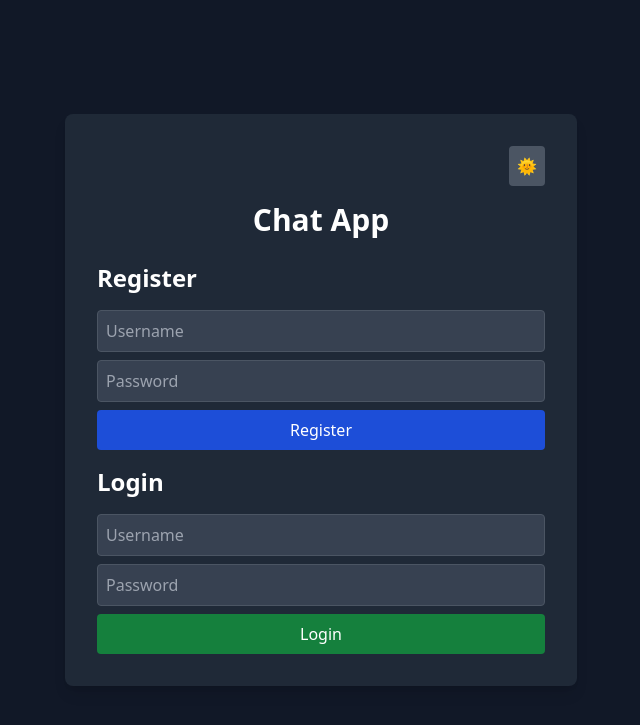
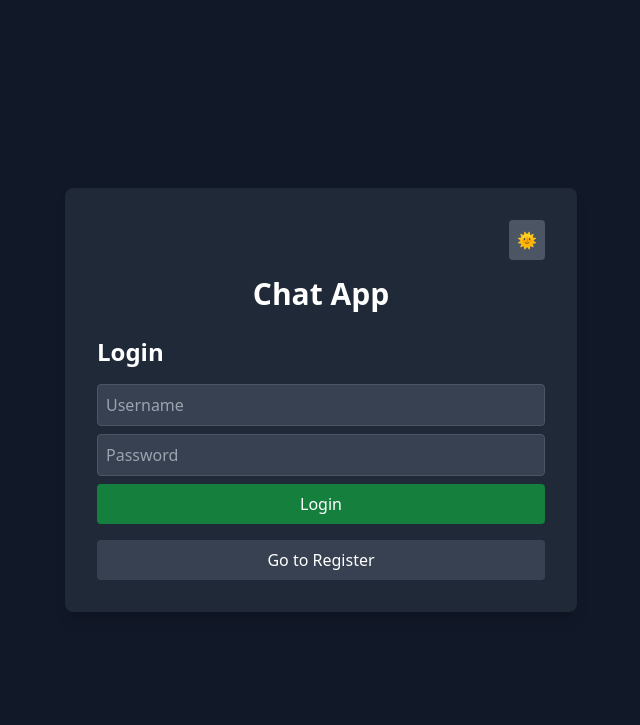
Before and after one commit to alloc7260/Chat-App, a Flask app: page / in a window 1280 px wide. Shown: the top 725 px of the page, without its empty margins (319-959 px from the left). Run offline with Flask 2, Linux system fonts and the light colour scheme; some libraries are stand-ins or nearby versions.

Commit message:
add toggle functionality between login and registration sections

```diff
--- a/static/js/app.js
+++ b/static/js/app.js
@@ -158,6 +158,16 @@ function logout() {
     });
 }
 
+function showRegister() {
+  document.getElementById("login-section").style.display = "none";
+  document.getElementById("register-section").style.display = "block";
+}
+
+function showLogin() {
+  document.getElementById("register-section").style.display = "none";
+  document.getElementById("login-section").style.display = "block";
+}
+
 document.addEventListener("DOMContentLoaded", function () {
   if (window.location.pathname === "/dashboard") { // Check if on the dashboard page
     fetch("/chat", {
@@ -220,4 +230,5 @@ document.addEventListener("DOMContentLoaded", () => {
     document.getElementById("send-svg").setAttribute("fill", "#000000");
     document.getElementById("dark-mode-toggle").innerHTML = moon_svg;
   }
+  showLogin(); // Show login section by default
 });
--- a/templates/index.html
+++ b/templates/index.html
@@ -17,6 +17,7 @@
     </div>
     <h1 class="text-3xl font-bold mb-6 text-center text-black dark:text-white">Chat App</h1>
     <div id="auth">
+      <div id="register-section" style="display: none;">
         <h2 class="text-2xl font-semibold mb-4 text-black dark:text-white">Register</h2>
         <input type="text" id="register-username" placeholder="Username"
           class="w-full p-2 border border-gray-300 dark:border-gray-600 rounded mb-2 bg-white dark:bg-gray-700 text-black dark:text-white" />
@@ -26,16 +27,24 @@
         <button onclick="register()" class="w-full bg-blue-500 dark:bg-blue-700 text-white p-2 rounded mb-4">
           Register
         </button>
-
+        <button onclick="showLogin()" class="w-full bg-gray-500 dark:bg-gray-700 text-white p-2 rounded">
+          Go to Login
+        </button>
+      </div>
+      <div id="login-section">
         <h2 class="text-2xl font-semibold mb-4 text-black dark:text-white">Login</h2>
         <input type="text" id="login-username" placeholder="Username"
           class="w-full p-2 border border-gray-300 dark:border-gray-600 rounded mb-2 bg-white dark:bg-gray-700 text-black dark:text-white" />
         <input type="password" id="login-password" placeholder="Password"
           class="w-full p-2 border border-gray-300 dark:border-gray-600 rounded mb-2 bg-white dark:bg-gray-700 text-black dark:text-white"
           onkeydown="if(event.key === 'Enter') login()" />
-      <button onclick="login()" class="w-full bg-green-500 dark:bg-green-700 text-white p-2 rounded">
+        <button onclick="login()" class="w-full bg-green-500 dark:bg-green-700 text-white p-2 rounded mb-4">
           Login
         </button>
+        <button onclick="showRegister()" class="w-full bg-gray-500 dark:bg-gray-700 text-white p-2 rounded">
+          Go to Register
+        </button>
+      </div>
     </div>
 
     <div id="chat" style="display: none">
```
Lines whose indentation alone changed are shown as unchanged.
